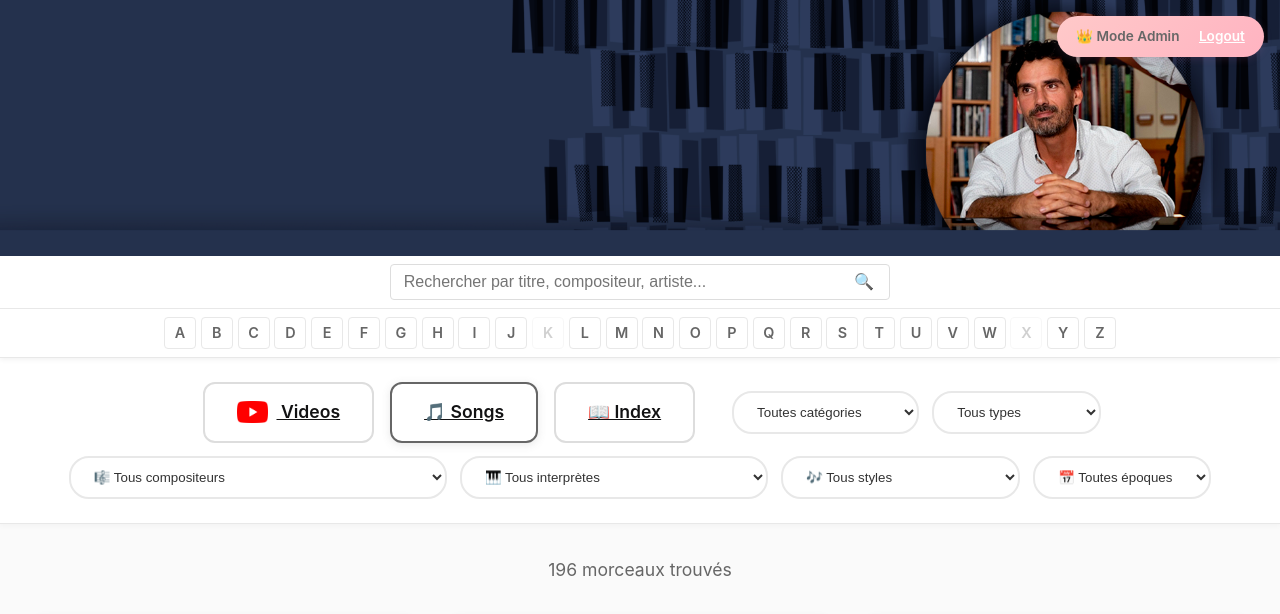
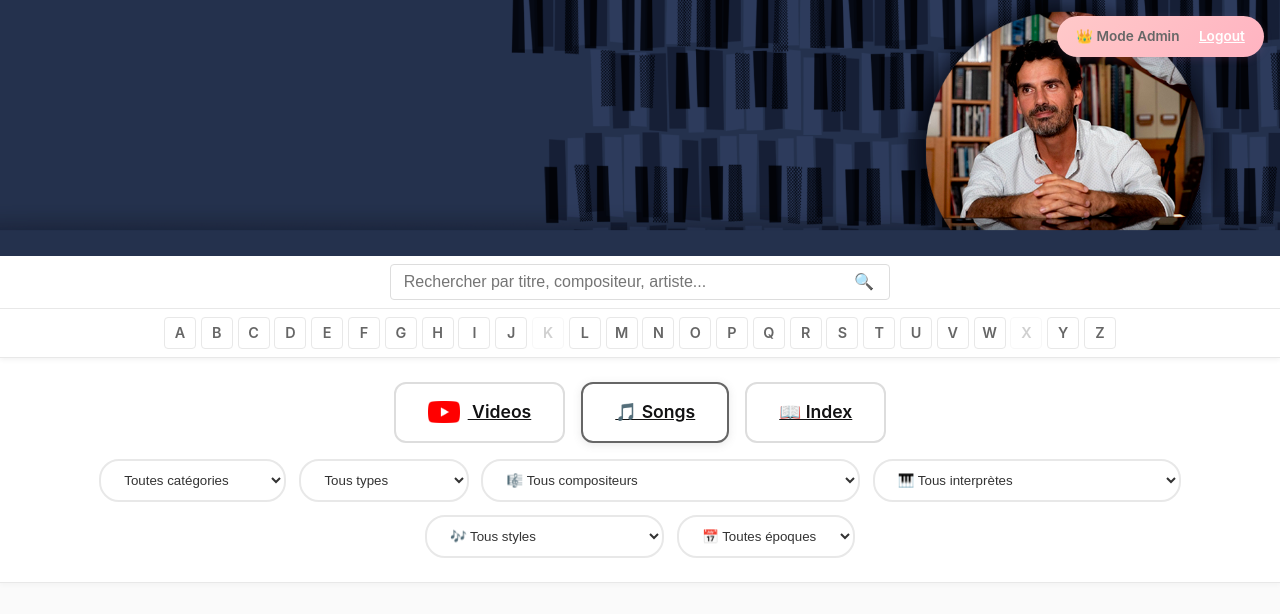
Before and after one commit to ColinusM/Piano-Jazz-Concept, a Flask app: page / in a window 1280 px wide. Shown: the top 614 px of the page. Run offline with Flask 3, Linux system fonts and the light colour scheme; data comes from the database, SQL or seed files in the repository.

Commit message:
Reorganize controls layout: separate primary buttons from filters
- Move three main buttons (Videos, Songs, Index) to their own centered row
- Place filter dropdowns on separate row below
- Change controls container to flexbox column layout
- Improve visual hierarchy and spacing

🤖 Generated with [Claude Code](https://claude.com/claude-code)

Co-Authored-By: Claude <noreply@anthropic.com>

```diff
--- a/templates/index.html
+++ b/templates/index.html
@@ -61,10 +61,10 @@
             background: #fff;
             padding: 1.5rem;
             display: flex;
-            gap: 0.8rem;
+            flex-direction: column;
+            gap: 1rem;
             justify-content: center;
             align-items: center;
-            flex-wrap: wrap;
             border-bottom: 1px solid #e8e8e8;
             box-shadow: 0 2px 5px rgba(0,0,0,0.03);
         }
@@ -72,8 +72,15 @@
         .controls-primary {
             display: flex;
             gap: 1rem;
-            margin: 0 1.5rem;
-            order: -1;
+            justify-content: center;
+            width: 100%;
+        }
+
+        .controls-filters {
+            display: flex;
+            gap: 0.8rem;
+            justify-content: center;
+            flex-wrap: wrap;
         }
 
         :root {
@@ -901,6 +908,7 @@
             </a>
         </div>
 
+        <div class="controls-filters">
             <select onchange="window.location.href='/?category='+this.value+'&search={{ search }}&type={{ video_type }}&composer={{ composer_filter }}&performer={{ performer_filter }}&style={{ style_filter }}&era={{ era_filter }}'">
                 <option value="all" {% if category == 'all' %}selected{% endif %}>Toutes catégories</option>
                 {% for cat in categories %}
@@ -942,6 +950,7 @@
                 <option value="{{ era }}" {% if era_filter == era %}selected{% endif %}>{{ era }}</option>
                 {% endfor %}
             </select>
+        </div>
     </div>
 
     <div class="back-to-top" onclick="scrollToTop()" title="Back to top">↑</div>
```
Lines whose indentation alone changed are shown as unchanged.
